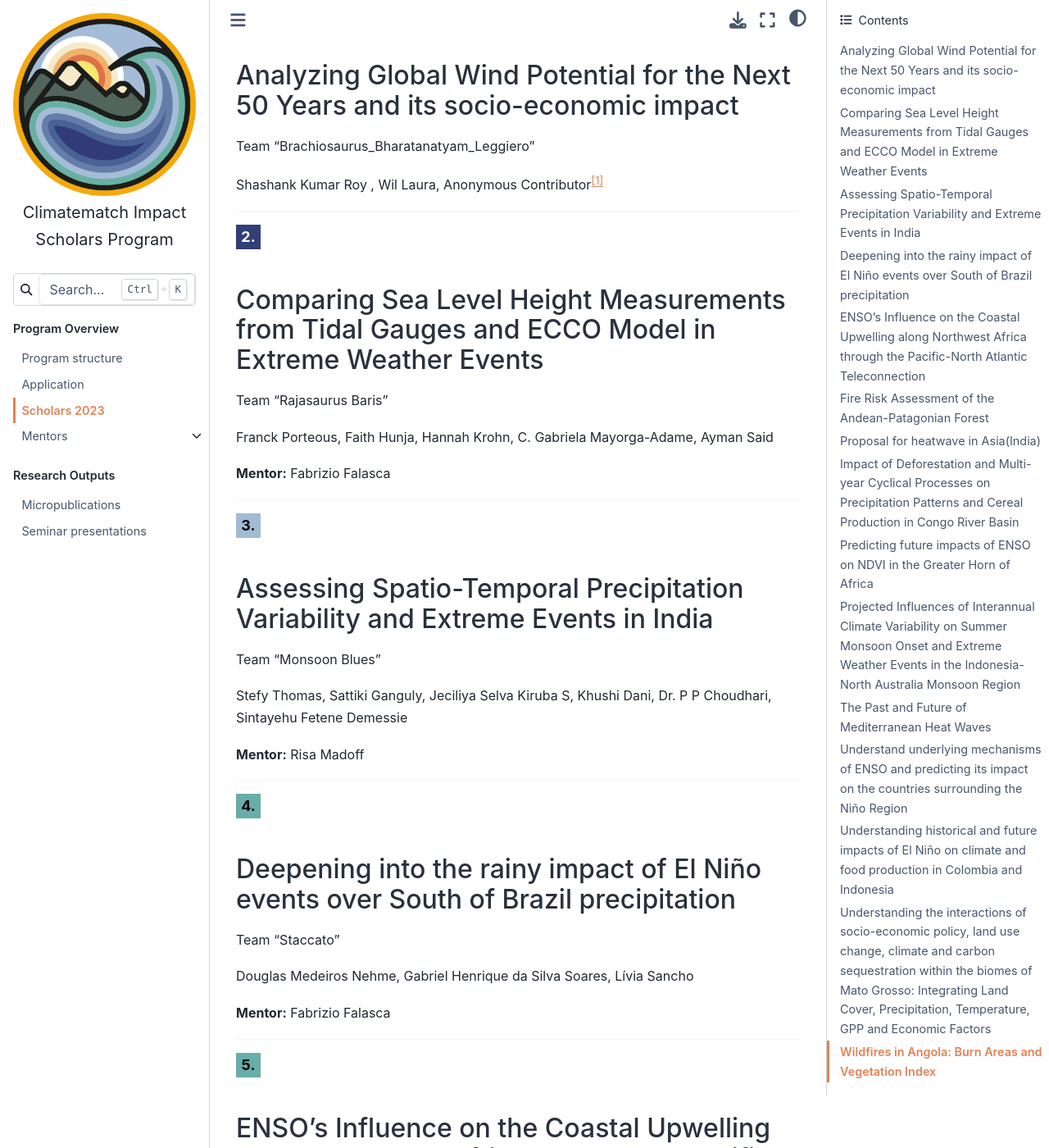
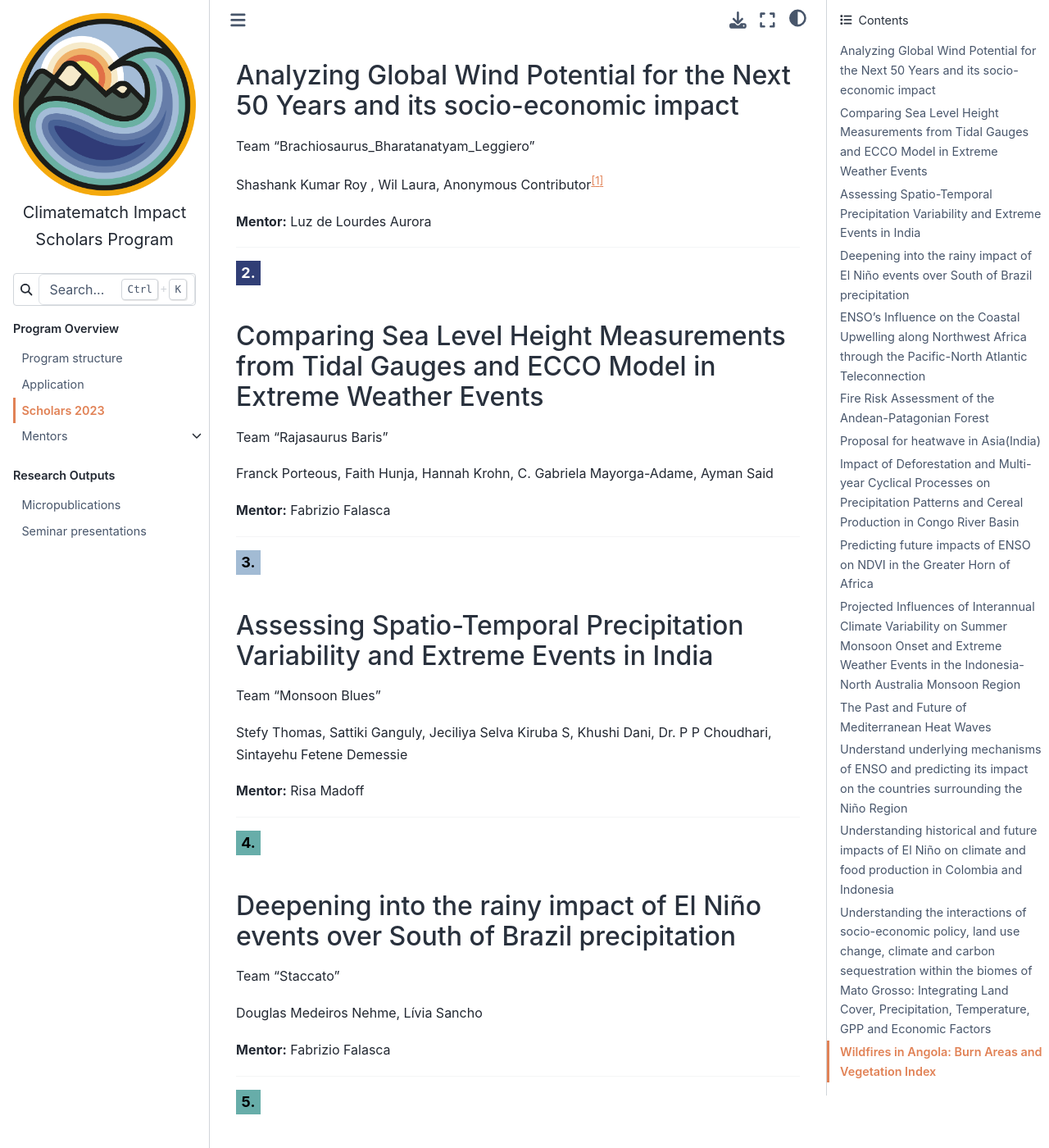
Before and after one commit to neuromatch/impact-scholars, a Jupyter Book: the page built from impact-scholars/scholars2023.md, in a window 1280 px wide and 1400 px high, scrolled down 892 px. Shown: the whole window at 82% size. Built offline with Jupyter Book 1.0.4 settings and Sphinx 7.4.7 and the Sphinx Book theme 1.1.4, drawn with Linux system fonts in a browser that asks for light colours; some of the changed text lies outside the part shown.

Commit message:
Add mentor, remove scholar

```diff
--- a/impact-scholars/scholars2023.md
+++ b/impact-scholars/scholars2023.md
@@ -20,6 +20,8 @@ A representation of the scholar projects' geographical regions of focus. The two
 Team "Brachiosaurus_Bharatanatyam_Leggiero"
 
 Shashank Kumar Roy , Wil Laura, Anonymous Contributor[^1]
+
+**Mentor:** Luz de Lourdes Aurora
 
 ---
 
@@ -53,7 +55,7 @@ Stefy Thomas, Sattiki Ganguly, Jeciliya Selva Kiruba S, Khushi Dani, Dr. P P Cho
 
 Team "Staccato"
 
-Douglas Medeiros Nehme, Gabriel Henrique da Silva Soares, Lívia Sancho
+Douglas Medeiros Nehme, Lívia Sancho
 
 **Mentor:** Fabrizio Falasca
 
```
Also changed, not shown: other parts of impact-scholars/scholars2023.md (+1 -1 lines), impact-scholars/mentors.md (+2 -0 lines).
